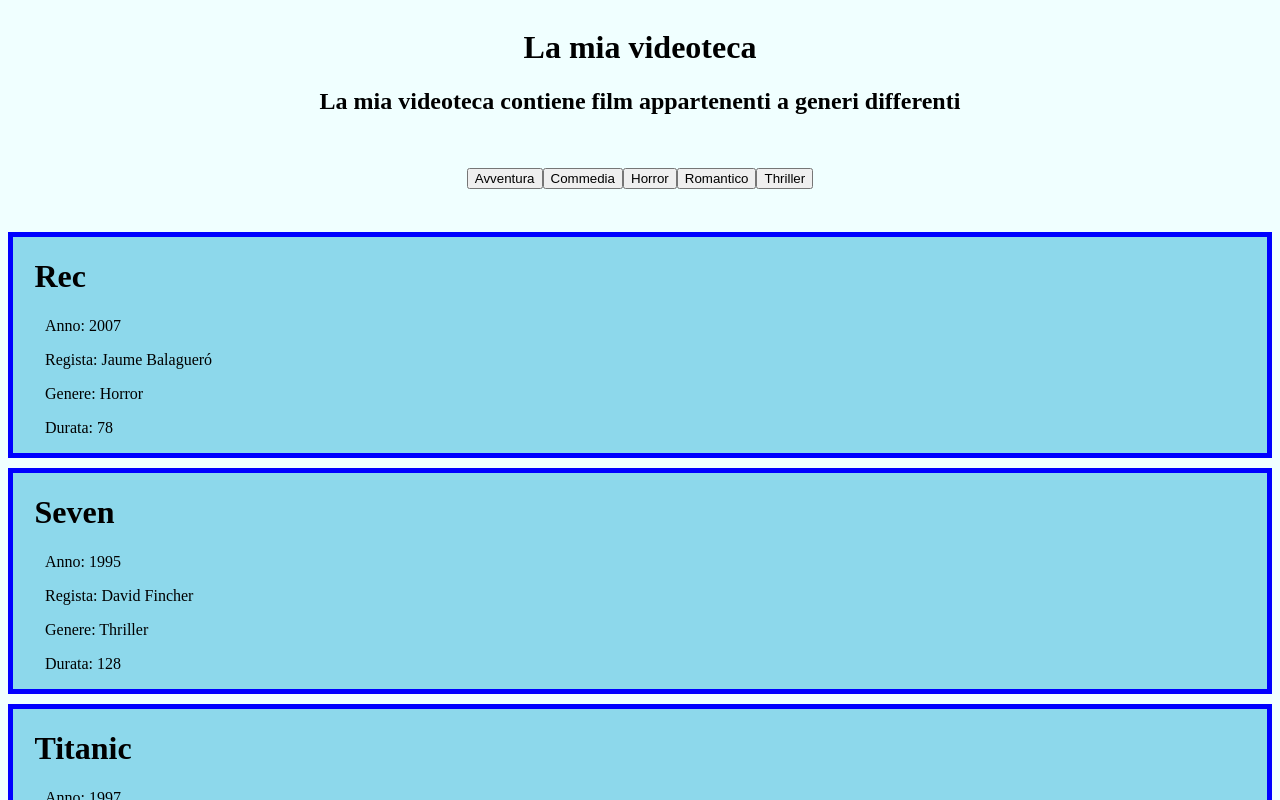
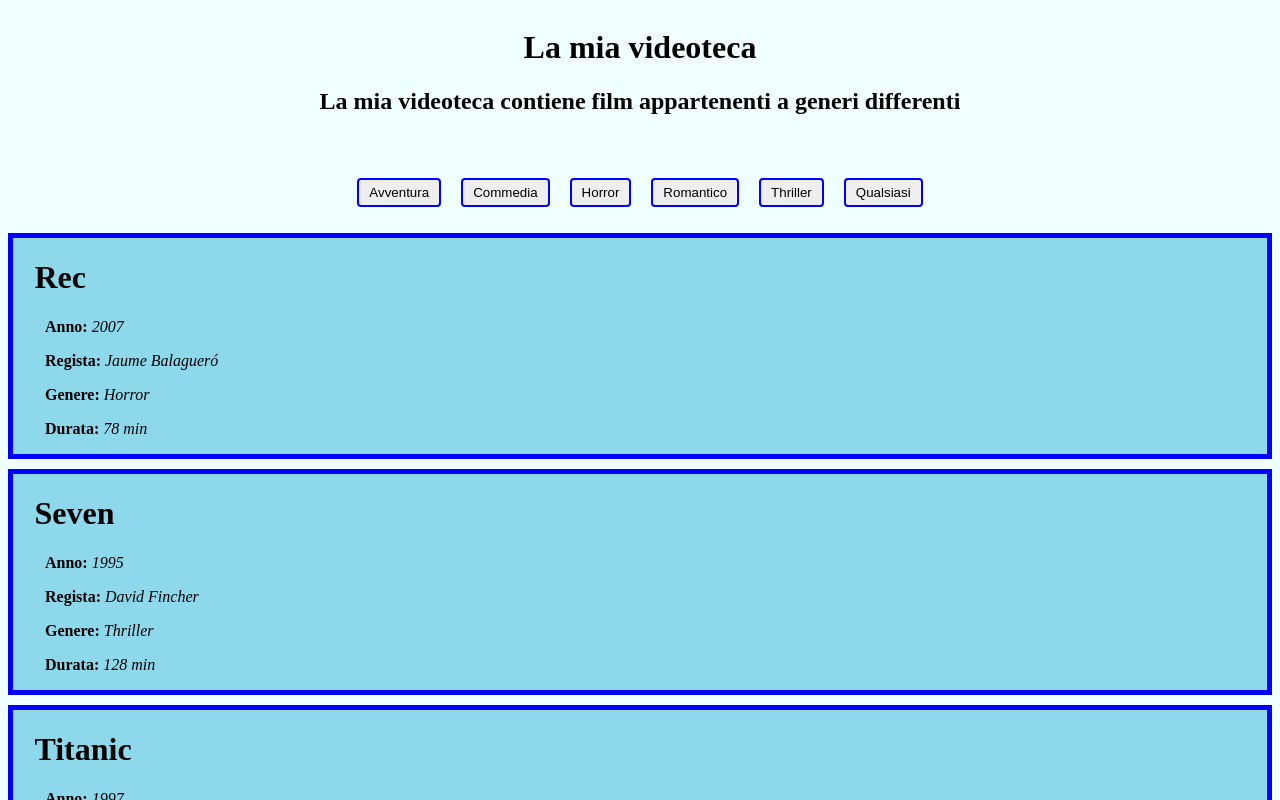
Before and after one commit to Phoenix2994/VideoStore, an Angular app: page / in a window 1280 px wide. Shown: the top 800 px of the page. Built offline with nearby package versions, Linux system fonts and the light colour scheme.

Commit message:
Add header input binding for genres

```diff
--- a/src/app/app.component.css
+++ b/src/app/app.component.css
@@ -1,4 +1,3 @@
-
 ul {
     padding-left:0;
     list-style-type: none;
--- a/src/app/app.component.html
+++ b/src/app/app.component.html
@@ -1,6 +1,6 @@
-<app-header (genre)="chooseGenre($event)"></app-header>
+<app-header (genre)="chooseGenre($event)" [genres]="genres"></app-header>
 <ul>
   <li *ngFor="let movie of movies">
-    <app-movie-tab *ngIf = "movie.genre == show || show == 'All'" [movies]="movie"></app-movie-tab>
+    <app-movie-tab *ngIf = "movie.genre == show || show == 'Qualsiasi'" [movies]="movie"></app-movie-tab>
   </li>
 </ul>
--- a/src/app/app.component.ts
+++ b/src/app/app.component.ts
@@ -8,10 +8,17 @@ import { Component } from '@angular/core';
 export class AppComponent {
   movies: any[];
   show: string;
+  genres: any[];
 
   constructor() {
-    this.show = 'All';
+    this.show = 'Qualsiasi';
     this.movies = [];
+    this.genres = [];
+    this.pushMovies();
+    this.pushGenres();
+
+  }
+  pushMovies() {
     this.movies.push({ title: 'Rec', year: 2007, genre: 'Horror', movieDirector: 'Jaume Balagueró', duration: 78 });
     this.movies.push({ title: 'Seven', year: 1995, genre: 'Thriller', movieDirector: 'David Fincher', duration: 128 });
     this.movies.push({ title: 'Titanic', year: 1997, genre: 'Romantico', movieDirector: 'James Cameron', duration: 195 });
@@ -21,6 +28,14 @@ export class AppComponent {
     this.movies.push({ title: 'Inception', year: 2010, genre: 'Thriller', movieDirector: 'Christopher Nolan', duration: 148 });
   }
 
+  pushGenres() {
+    this.genres.push({ name: 'Avventura' });
+    this.genres.push({ name: 'Commedia' });
+    this.genres.push({ name: 'Horror' });
+    this.genres.push({ name: 'Romantico' });
+    this.genres.push({ name: 'Thriller' });
+    this.genres.push({ name: 'Qualsiasi' });
+  }
   chooseGenre(value: string) {
     this.show = value;
     console.log(value);
--- a/src/app/header/header.component.html
+++ b/src/app/header/header.component.html
@@ -1,5 +1,4 @@
-
-<div >
+<div>
   <div>
     <h1>
       La mia videoteca
@@ -9,10 +8,12 @@
     </h2>
   </div>
   <div style="height:3em;">
-    <button (click)="chooseGenre('Avventura')"> Avventura </button>
+    <button *ngFor="let genre of genres" (click)="chooseGenre(genre.name)"> {{genre.name}} </button>
+    <!--
     <button (click)="chooseGenre('Commedia')"> Commedia </button>
     <button (click)="chooseGenre('Horror')"> Horror </button>
     <button (click)="chooseGenre('Romantico')"> Romantico </button>
     <button (click)="chooseGenre('Thriller')"> Thriller </button>
+    <button (click)="chooseGenre('Qualsiasi')"> Qualsiasi </button>-->
   </div>
 </div>
--- a/src/app/header/header.component.ts
+++ b/src/app/header/header.component.ts
@@ -1,4 +1,4 @@
-import { Component, OnInit, EventEmitter, Output } from '@angular/core';
+import { Component, OnInit, EventEmitter, Output, Input } from '@angular/core';
 
 @Component({
   selector: 'app-header',
@@ -7,6 +7,7 @@ import { Component, OnInit, EventEmitter, Output } from '@angular/core';
 })
 export class HeaderComponent implements OnInit {
 
+  @Input() genres: any;
   @Output() genre = new EventEmitter<string>();
 
   constructor() { }
--- a/src/app/movie-tab/movie-tab.component.html
+++ b/src/app/movie-tab/movie-tab.component.html
@@ -3,9 +3,9 @@
     <h1>{{movies.title}}</h1>
   </div>
   <div>
-    <p>Anno: {{movies.year}}</p>
-    <p>Regista: {{movies.movieDirector}}</p>
-    <p>Genere: {{movies.genre}}</p>
-    <p>Durata: {{movies.duration}}</p>
+    <p><b>Anno:</b> <i> {{movies.year}}</i></p>
+    <p><b>Regista:</b> <i> {{movies.movieDirector}}</i></p>
+    <p><b>Genere:</b> <i> {{movies.genre}}</i></p>
+    <p><b>Durata:</b> <i> {{movies.duration}} min</i> </p>
   </div>
 </div>
--- a/src/styles.css
+++ b/src/styles.css
@@ -2,3 +2,23 @@
 body{
     background-color: azure;
 }
+
+button {
+    font-family: Arial;
+    background-color: #eee;
+    border: 2px solid blue;
+    padding: 5px 10px;
+    margin:10px;
+    border-radius: 4px;
+    cursor: pointer;
+    cursor: hand;
+  }
+  button:hover {
+    color: #039be5;
+    background-color: #cfd8dc;
+  }
+  button:disabled {
+    background-color: #eee;
+    color: #aaa;
+    cursor: auto;
+  }
```
